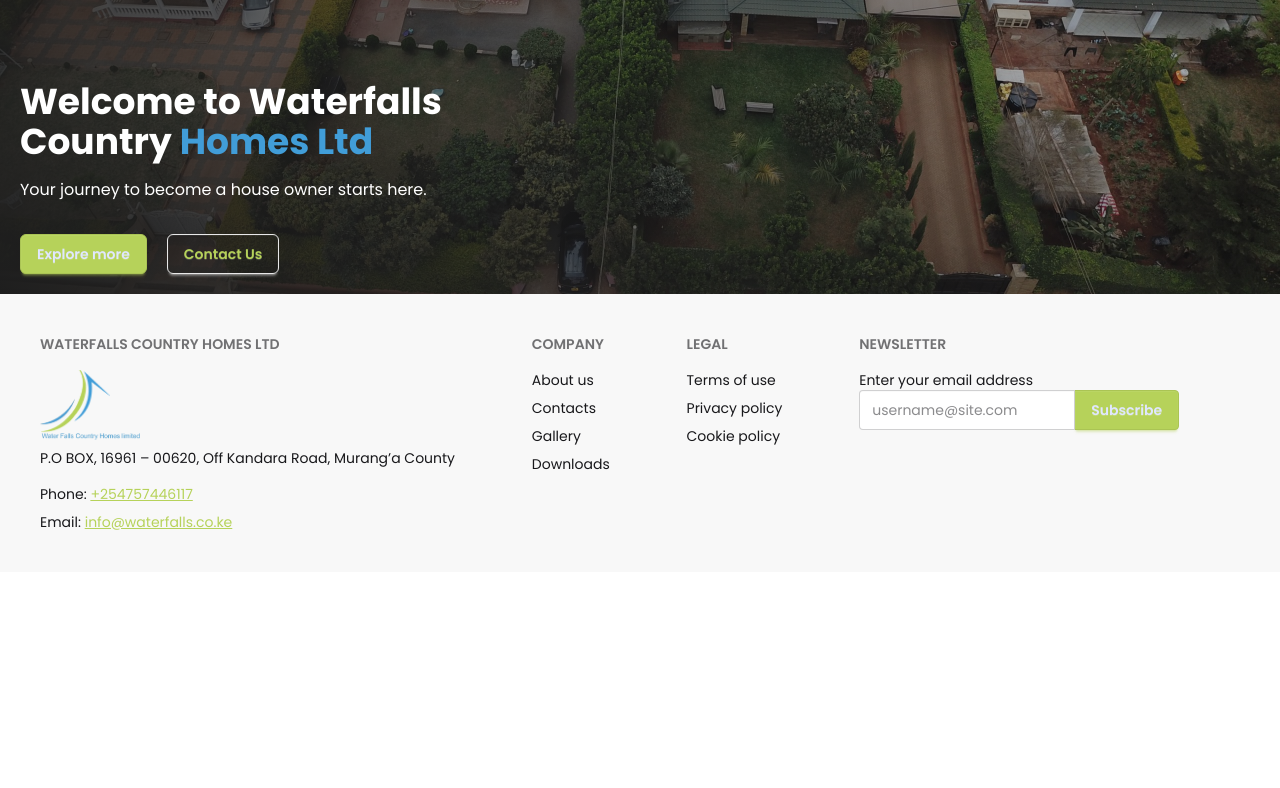
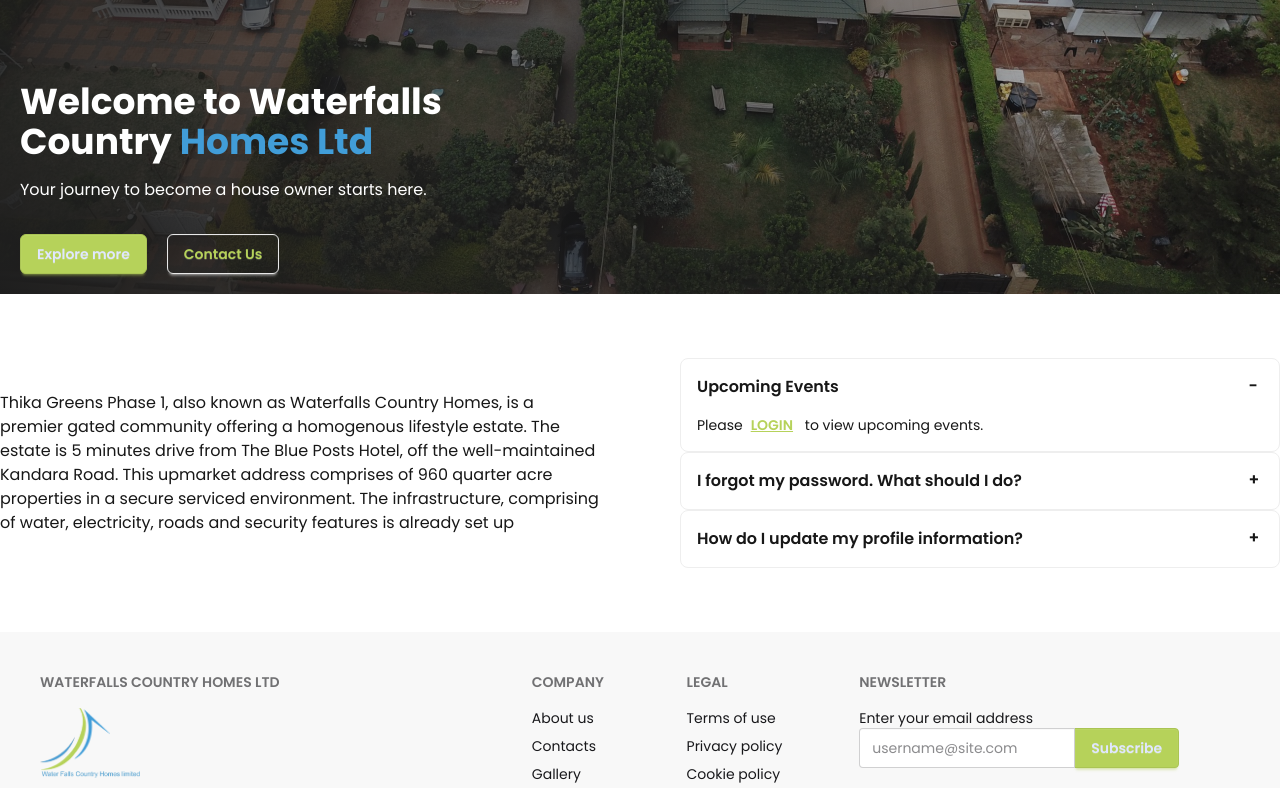
Before and after one commit to matthewkuria/waterfalls, a Next.js app: page / in a window 1280 px wide. Shown: the part 471-1259 px from the top of the page. Before the commit the page ends 1043 px from the top, so only its background shows below. Built offline with nearby package versions, Linux system fonts and the light colour scheme.

Commit message:
Add accordion links

```diff
--- /dev/null
+++ b/app/components/AccordionLinks.tsx
@@ -0,0 +1,35 @@
+import Link from 'next/link'
+import React from 'react'
+
+const AccordionLinks = () => {
+  return (
+      <section className="flex flex-col items-center justify-center w-full  mx-auto my-8 md:flex-row gap-20 md:justify-between">
+          <div className="w-full text-left my-8">
+              <p className="">
+                Thika Greens Phase 1, also known as Waterfalls Country Homes, is a premier gated community offering a homogenous lifestyle estate. The estate is 5 minutes drive from The Blue Posts Hotel, off the well-maintained Kandara Road. This upmarket address comprises of 960 quarter acre properties in a secure serviced environment. The infrastructure, comprising of water, electricity, roads and security features is already set up
+              </p>
+          </div>
+          <div className="w-full mx-auto my-8">
+              <div className="collapse collapse-plus bg-base-100 border border-base-300">
+                <input type="radio" name="my-accordion-3" defaultChecked />
+                <div className="collapse-title font-semibold">Upcoming Events</div>
+                  <div className="collapse-content text-sm">Please
+                    <Link href="/login" className='text-primary mx-2 font-semibold underline uppercase hover:font-bold'>Login</Link> to view upcoming events.
+                </div>
+                </div>
+                <div className="collapse collapse-plus bg-base-100 border border-base-300">
+                <input type="radio" name="my-accordion-3" />
+                <div className="collapse-title font-semibold">I forgot my password. What should I do?</div>
+                <div className="collapse-content text-sm">Click on "Forgot Password" on the login page and follow the instructions sent to your email.</div>
+                </div>
+                <div className="collapse collapse-plus bg-base-100 border border-base-300">
+                <input type="radio" name="my-accordion-3" />
+                <div className="collapse-title font-semibold">How do I update my profile information?</div>
+                <div className="collapse-content text-sm">Go to "My Account" settings and select "Edit Profile" to make changes.</div>
+                </div>
+          </div>
+    </section>
+  )
+}
+
+export default AccordionLinks
--- a/app/page.tsx
+++ b/app/page.tsx
@@ -1,10 +1,12 @@
 import Image from "next/image";
 import HeroSection from "./components/HeroSection";
+import AccordionLinks from "./components/AccordionLinks";
 
 export default function Home() {
   return (
     <main className="">
       <HeroSection />
+      <AccordionLinks />
     </main>
   );
 }
```
